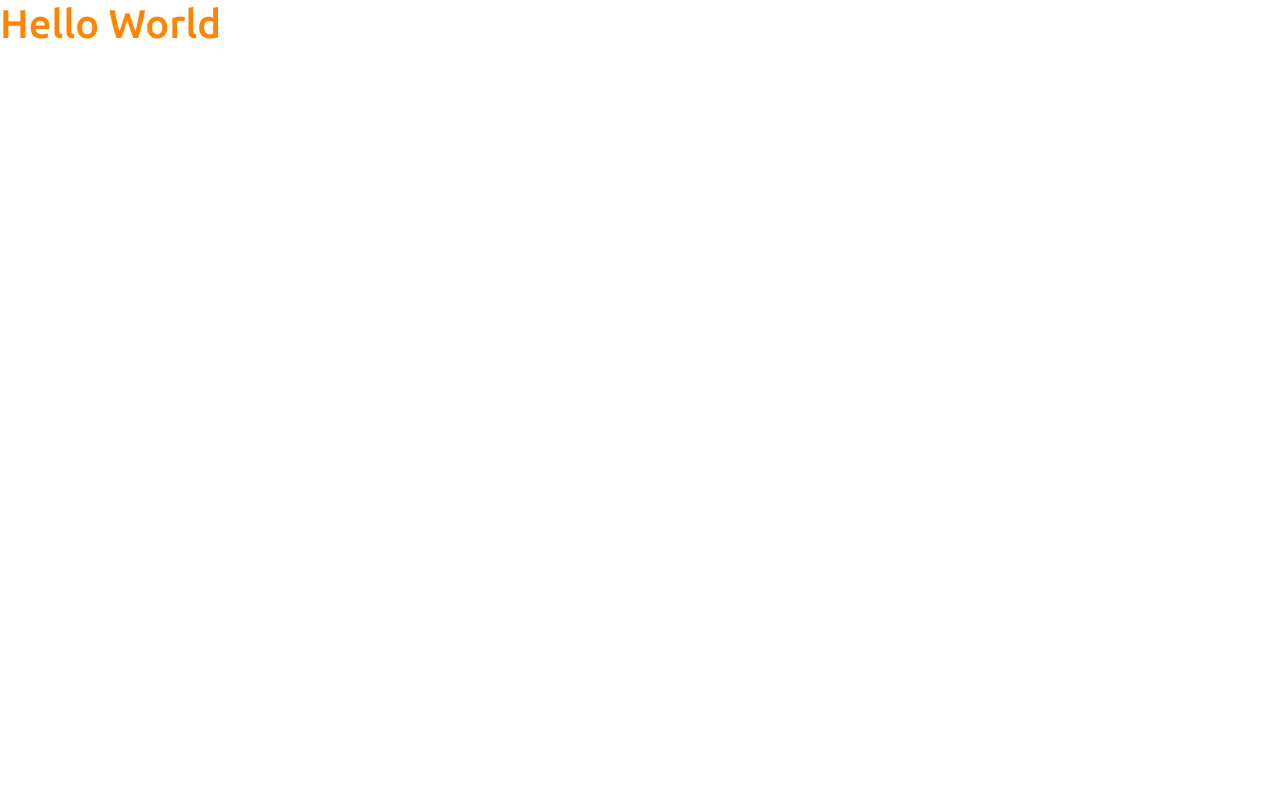
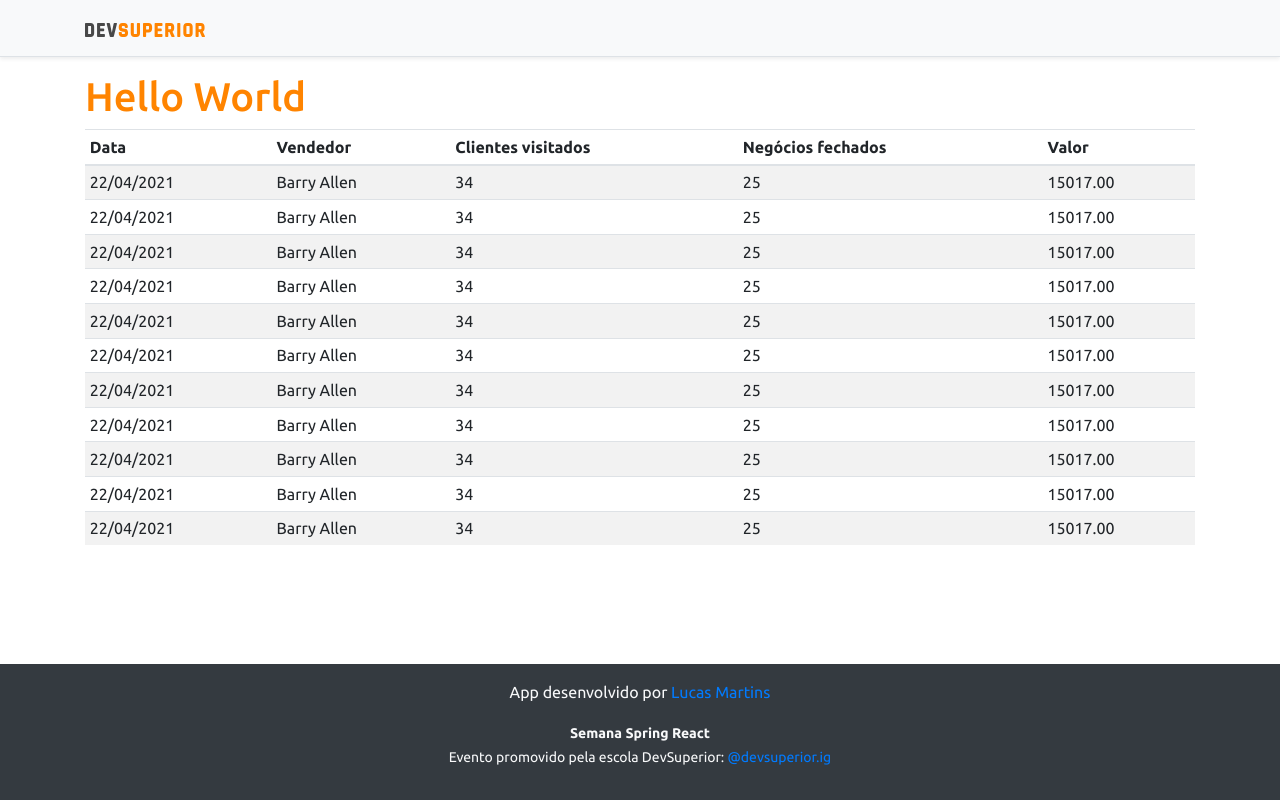
Before and after one commit to lufrancazs/projeto-sds3, a React (Create React App) app in the folder frontend/: page / in a window 1280 px wide. Built offline with nearby package versions, Linux system fonts and the light colour scheme.

Commit message:
Basic static components

```diff
--- a/frontend/src/App.tsx
+++ b/frontend/src/App.tsx
@@ -1,9 +1,17 @@
+import NavBar from 'components/NavBar';
+import Footer from 'components/Footer';
 import React from 'react';
+import DataTable from 'components/DataTable';
 function App() {
   return (
-    <div>
-      <h1 className = "text-primary">Hello World</h1>
-    </div>
+    <>
+      <NavBar />
+      <div className = "container">
+        <h1 className="text-primary">Hello World</h1>
+        <DataTable />
+      </div>
+      <Footer />
+    </>
   );
 }
 
--- /dev/null
+++ b/frontend/src/components/DataTable/index.tsx
@@ -0,0 +1,99 @@
+import React from 'react';
+function DataTable() {
+    return (
+        <div className="table-responsive">
+            <table className="table table-striped table-sm">
+                <thead>
+                    <tr>
+                        <th>Data</th>
+                        <th>Vendedor</th>
+                        <th>Clientes visitados</th>
+                        <th>Negócios fechados</th>
+                        <th>Valor</th>
+                    </tr>
+                </thead>
+                <tbody>
+                    <tr>
+                        <td>22/04/2021</td>
+                        <td>Barry Allen</td>
+                        <td>34</td>
+                        <td>25</td>
+                        <td>15017.00</td>
+                    </tr>
+                    <tr>
+                        <td>22/04/2021</td>
+                        <td>Barry Allen</td>
+                        <td>34</td>
+                        <td>25</td>
+                        <td>15017.00</td>
+                    </tr>
+                    <tr>
+                        <td>22/04/2021</td>
+                        <td>Barry Allen</td>
+                        <td>34</td>
+                        <td>25</td>
+                        <td>15017.00</td>
+                    </tr>
+                    <tr>
+                        <td>22/04/2021</td>
+                        <td>Barry Allen</td>
+                        <td>34</td>
+                        <td>25</td>
+                        <td>15017.00</td>
+                    </tr>
+                    <tr>
+                        <td>22/04/2021</td>
+                        <td>Barry Allen</td>
+                        <td>34</td>
+                        <td>25</td>
+                        <td>15017.00</td>
+                    </tr>
+                    <tr>
+                        <td>22/04/2021</td>
+                        <td>Barry Allen</td>
+                        <td>34</td>
+                        <td>25</td>
+                        <td>15017.00</td>
+                    </tr>
+                    <tr>
+                        <td>22/04/2021</td>
+                        <td>Barry Allen</td>
+                        <td>34</td>
+                        <td>25</td>
+                        <td>15017.00</td>
+                    </tr>
+                    <tr>
+                        <td>22/04/2021</td>
+                        <td>Barry Allen</td>
+                        <td>34</td>
+                        <td>25</td>
+                        <td>15017.00</td>
+                    </tr>
+                    <tr>
+                        <td>22/04/2021</td>
+                        <td>Barry Allen</td>
+                        <td>34</td>
+                        <td>25</td>
+                        <td>15017.00</td>
+                    </tr>
+                    <tr>
+                        <td>22/04/2021</td>
+                        <td>Barry Allen</td>
+                        <td>34</td>
+                        <td>25</td>
+                        <td>15017.00</td>
+                    </tr>
+                    <tr>
+                        <td>22/04/2021</td>
+                        <td>Barry Allen</td>
+                        <td>34</td>
+                        <td>25</td>
+                        <td>15017.00</td>
+                    </tr>
+                </tbody>
+            </table>
+        </div>
+    );
+}
+
+export default DataTable;
--- /dev/null
+++ b/frontend/src/components/Footer/index.tsx
@@ -0,0 +1,14 @@
+import React from 'react';
+function Footer() {
+    return (
+        <footer className="footer mt-auto py-3 bg-dark">
+            <div className="container">
+                <p className="text-light">App desenvolvido por <a href="https://www.linkedin.com/in/lucas-martins-de-franca/" target="_blank" rel="noreferrer">Lucas Martins</a></p>
+                <p className="text-light"><small><strong>Semana Spring React</strong><br />
+      Evento promovido pela escola DevSuperior: <a href="https://instagram.com/devsuperior.ig" target="_blank" rel="noreferrer">@devsuperior.ig</a></small></p>
+            </div>
+        </footer>
+    );
+}
+
+export default Footer;
--- /dev/null
+++ b/frontend/src/components/NavBar/index.tsx
@@ -0,0 +1,15 @@
+import React from 'react';
+import ImgDsDark from 'assets/img/ds_dark.svg';
+function NavBar() {
+    return (
+        <div className="d-flex flex-column flex-md-row align-items-center p-3 px-md-4 mb-3 bg-light border-bottom shadow-sm">
+            <div className="container">
+                <nav className="my-2 my-md-0 mr-md-3">
+                    <img src={ImgDsDark} alt="DevSuperior" width="120" />
+                </nav>
+            </div>
+        </div>
+    );
+}
+
+export default NavBar;
```
Also changed, not shown: frontend/src/assets/img/ds_dark.svg (added).
